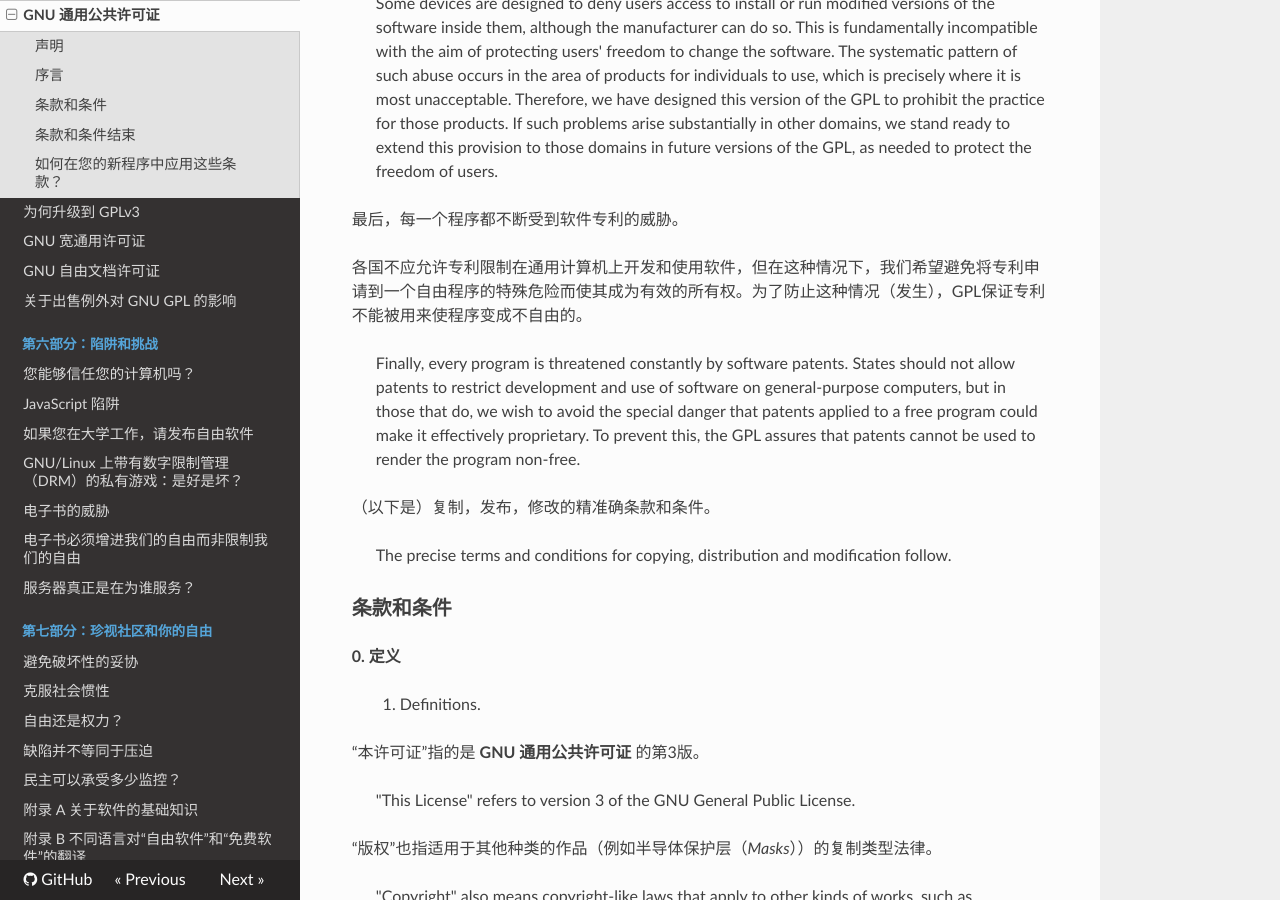
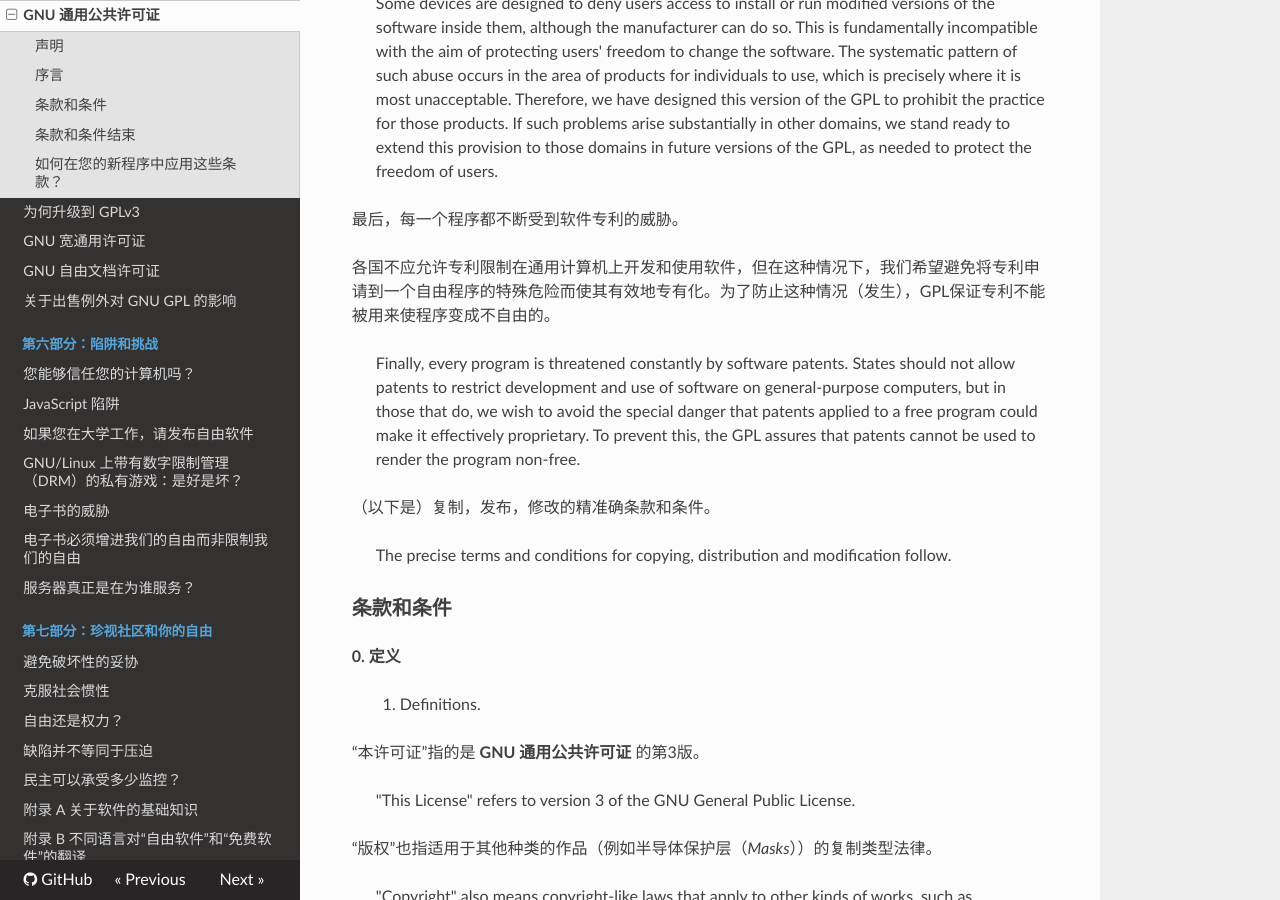
Before and after one commit to beijinglug/fsfs-zh, an MkDocs documentation site: the page built from docs/gpl.md, in a window 1280 px wide and 900 px high, scrolled down 2655 px. Built offline with MkDocs 1.6.1, drawn with Linux system fonts in a browser that asks for light colours; nearby versions of some CDN libraries; old or Windows-style settings are respelled for this version of MkDocs.

Commit message:
Update gpl.md

```diff
--- a/docs/gpl.md
+++ b/docs/gpl.md
@@ -81,7 +81,7 @@
 
 最后，每一个程序都不断受到软件专利的威胁。
 
-各国不应允许专利限制在通用计算机上开发和使用软件，但在这种情况下，我们希望避免将专利申请到一个自由程序的特殊危险而使其成为有效的所有权。为了防止这种情况（发生），GPL保证专利不能被用来使程序变成不自由的。
+各国不应允许专利限制在通用计算机上开发和使用软件，但在这种情况下，我们希望避免将专利申请到一个自由程序的特殊危险而使其有效地专有化。为了防止这种情况（发生），GPL保证专利不能被用来使程序变成不自由的。
 
 >Finally, every program is threatened constantly by software patents.
 States should not allow patents to restrict development and use of software on general-purpose computers, but in those that do, we wish to avoid the special danger that patents applied to a free program could make it effectively proprietary.  To prevent this, the GPL assures that patents cannot be used to render the program non-free.
```
